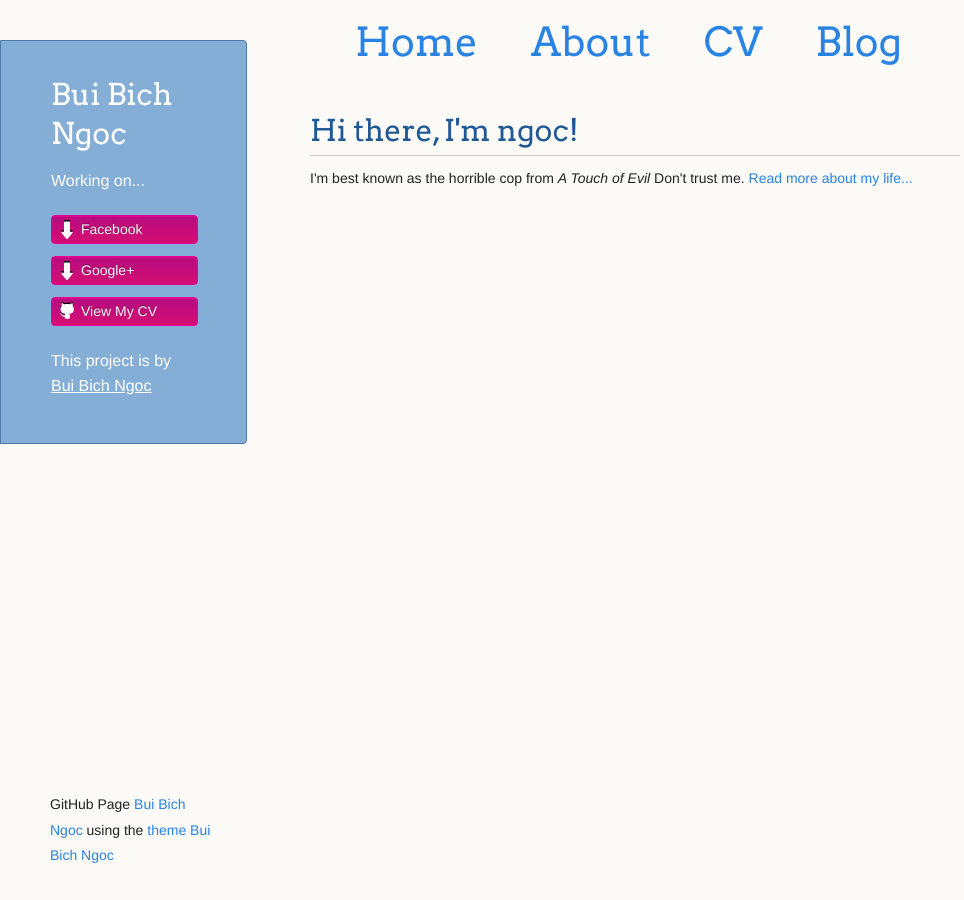
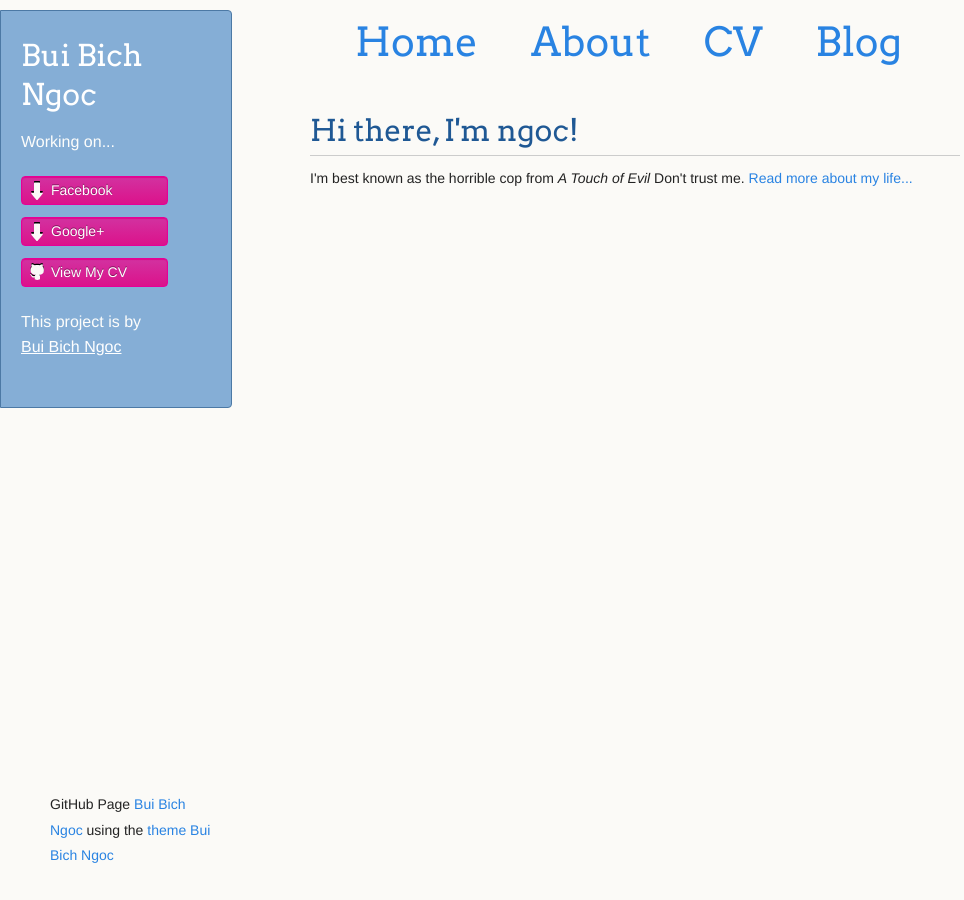
Before and after one commit to buibichngoc/buibichngoc.github.io, a Jekyll site: the page built from index.html, in a window 1280 px wide. Shown: the whole page, without its empty margins (0-964 px from the left). Built offline with Jekyll 4.4.1, drawn with Linux system fonts in a browser that asks for light colours.

Commit message:
Update main.css

```diff
--- a/css/main.css
+++ b/css/main.css
@@ -215,10 +215,10 @@ header {
 	-moz-border-radius-topright: 4px;
 	-moz-border-radius-bottomright: 4px;
 	border-top-right-radius: 4px;
-	border-bottom-right-radius: 4px;
-	padding: 34px 25px 22px 50px;
-	margin: 30px 25px 0 0;
-	-webkit-font-smoothing: antialiased;
+    	border-bottom-right-radius: 4px;
+    	padding: 25px 40px 25px 20px;
+    	margin: 0px 0px 0 0;
+    	-webkit-font-smoothing: antialiased;
 }
 
 p.header {
@@ -261,15 +261,15 @@ header li {
 	padding: 6px 6px 6px 7px;
 
 	background: #e20392;
-    background: -moz-linear-gradient(top, #AF0011 0%, #820011 100%);
-    background: -webkit-gradient(linear, left top, left bottom, color-stop(0%,#f8f8f8), color-stop(100%,#dddddd));
-    background: -webkit-linear-gradient(top, #b70c82 0%,#d40e72 100%);
-    background: -o-linear-gradient(top, #b70c82 0%,#d40e72 100%);
-    background: -ms-linear-gradient(top, #b70c82 0%,#d40e72 100%);
-    background: linear-gradient(top, #b70c82 0%,#d40e72 100%);
+    	background: -moz-linear-gradient(top, #d232a0 0%,#dc128b 100%);
+    	background: -webkit-gradient(linear, left top, left bottom, color-stop(0%,#f8f8f8), color-stop(100%,#dddddd));
+    	background: -webkit-linear-gradient(top, #d232a0 0%,#dc128b 100%);
+    	background: -o-linear-gradient(top, #d232a0 0%,#dc128b 100%);
+    	background: -ms-linear-gradient(top, #d232a0 0%,#dc128b 100%);
+    	background: linear-gradient(top, #d232a0 0%,#dc128b 100%);
 
 	border-radius: 4px;
-    border: 1px solid #e60098;
+    	border: 1px solid #e60098;
 
 	-webkit-box-shadow: inset 0px 1px 1px 0 rgb(224, 7, 138);
 	box-shadow: inset 0px 1px 1px 0 rgb(224, 7, 138);
@@ -277,13 +277,13 @@ header li {
 }
 
 header li:hover {
-	background: #C3001D;
-	background: -moz-linear-gradient(top, #C3001D 0%, #950119 100%);
-  background: -webkit-gradient(linear, left top, left bottom, color-stop(0%,#f8f8f8), color-stop(100%,#dddddd));
-  background: -webkit-linear-gradient(top, #C3001D 0%,#950119 100%);
-  background: -o-linear-gradient(top, #C3001D 0%,#950119 100%);
-  background: -ms-linear-gradient(top, #C3001D 0%,#950119 100%);
-  background: linear-gradient(top, #C3001D 0%,#950119 100%);
+	background: #e8048a;
+	background: -moz-linear-gradient(top, #ad1b74 0%,#ad066a 100%);
+  	background: -webkit-gradient(linear, left top, left bottom, color-stop(0%,#f8f8f8), color-stop(100%,#dddddd));
+  	background: -webkit-linear-gradient(top, #ad1b74 0%,#ad066a 100%);
+  	background: -o-linear-gradient(top, #ad1b74 0%,#ad066a 100%);
+  	background: -ms-linear-gradient(top, #ad1b74 0%,#ad066a 100%);
+  	background: linear-gradient(top, #ad1b74 0%,#ad066a 100%);
 }
 
 a.buttons {
```
